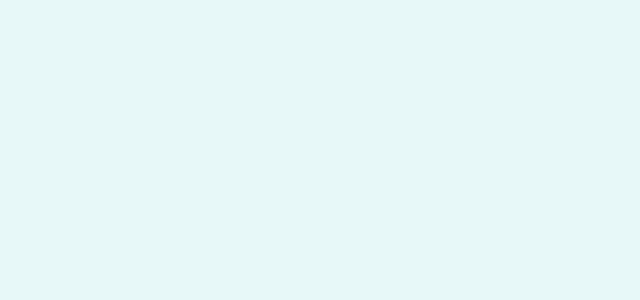
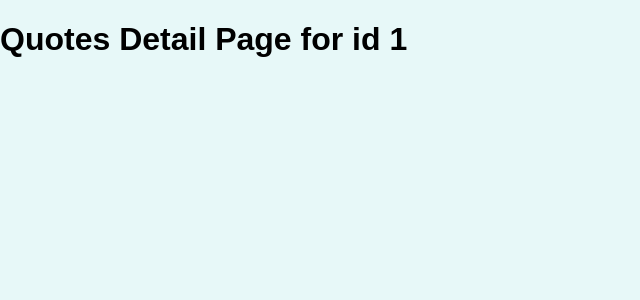
Before and after one commit to rdhjr81/react_router_practice, a JavaScript app: page /quotes/1 in a window 1280 px wide. Shown: the top 300 px of the page, without its empty margins (0-640 px from the left). Built offline with nearby package versions, Linux system fonts and the light colour scheme.

Commit message:
add quote pages redirect to allquotes use route param

```diff
--- a/src/App.js
+++ b/src/App.js
@@ -1,19 +1,25 @@
-import { Redirect, Route } from "react-router-dom";
-import TestItem from "./components/test/TestItem";
-import TestList from "./components/test/TestList";
+import { Redirect, Route, Switch } from "react-router-dom";
+import AllQuotes from "./pages/AllQuotes";
+import NewQuote from "./pages/NewQuote";
+import QuoteDetail from "./pages/QuoteDetail";
 
 function App() {
   return (
     <div>
-      <Route path="/test/list">
-        <TestList />
-      </Route>
-      <Route path="/test/item/:id">
-        <TestItem />
-      </Route>
-      <Route path="/" exact>
-        <Redirect to="test/list" />
-      </Route>
+      <Switch>
+        <Route path="/quotes" exact>
+          <AllQuotes />
+        </Route>
+        <Route path="/quotes/:quoteId">
+          <QuoteDetail />
+        </Route>
+        <Route path="/new-quote">
+          <NewQuote />
+        </Route>
+        <Route path="/">
+          <Redirect to='/quotes' />
+        </Route>
+      </Switch>
     </div>
   );
 }
--- /dev/null
+++ b/src/pages/AllQuotes.js
@@ -0,0 +1,4 @@
+const AllQuotes = () => {
+    return <h1>All Quotes Page</h1>;
+};
+export default AllQuotes;
--- /dev/null
+++ b/src/pages/NewQuote.js
@@ -0,0 +1,4 @@
+const NewQuote = () => {
+    return <h1>New Quotes Page</h1>;
+}
+export default NewQuote;
--- /dev/null
+++ b/src/pages/QuoteDetail.js
@@ -0,0 +1,7 @@
+import { useParams } from "react-router-dom";
+
+const QuoteDetail = () => {
+    const params = useParams();
+    return <h1>Quotes Detail Page for id {params.quoteId}</h1>;
+}
+export default QuoteDetail;
```
